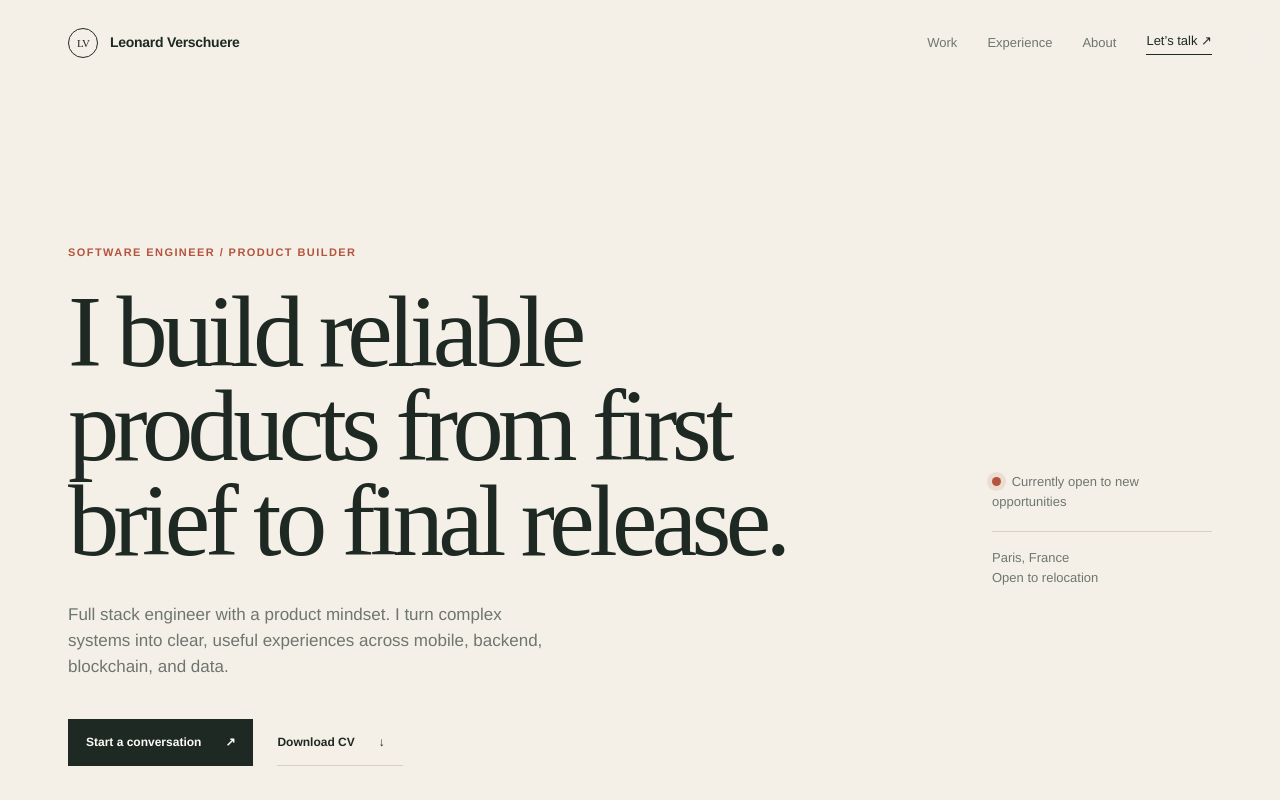
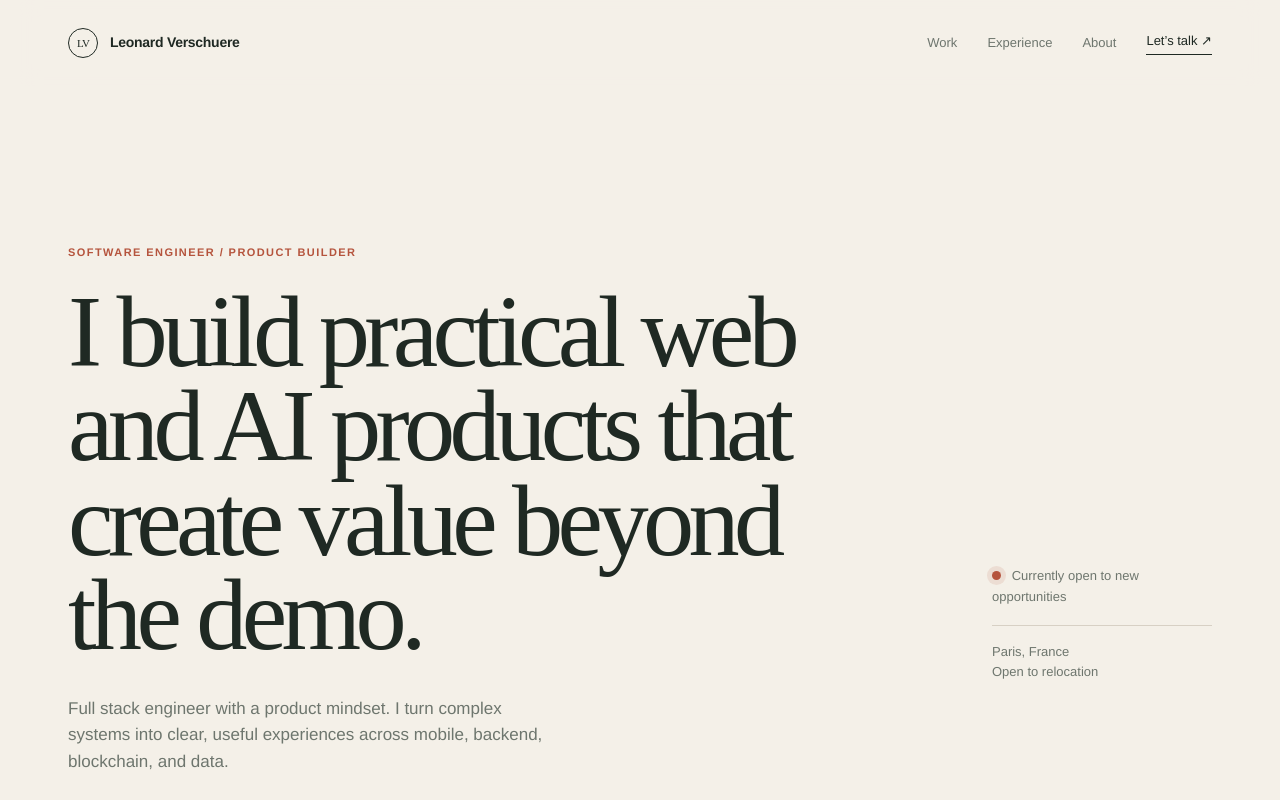
Before and after one commit to verschhh/verschhh.fr, a website: page index.html in a window 1280 px wide. Shown: the top 800 px of the page. Drawn offline with Linux system fonts and the light colour scheme.

Commit message:
feat: clarify hero value proposition

```diff
--- a/index.html
+++ b/index.html
@@ -37,7 +37,7 @@
       <div class="hero-copy reveal">
         <p class="eyebrow">Software engineer / product builder</p>
         <div class="hero-title-row">
-          <h1>I build reliable products from first brief to final release.</h1>
+          <h1>I build practical web and AI products that create value beyond the demo.</h1>
           <aside class="hero-note" aria-label="Availability">
             <span class="status-dot" aria-hidden="true"></span>
             <p>Currently open to new opportunities</p>
--- a/styles.css
+++ b/styles.css
@@ -20,8 +20,10 @@ body {
   font-family: var(--sans);
   font-size: 16px;
   line-height: 1.55;
+  overflow-x: hidden;
   -webkit-font-smoothing: antialiased;
 }
+@supports (overflow: clip) { body { overflow-x: clip; } }
 a { color: inherit; text-decoration: none; }
 button { color: inherit; font: inherit; }
 .sr-only {
```
